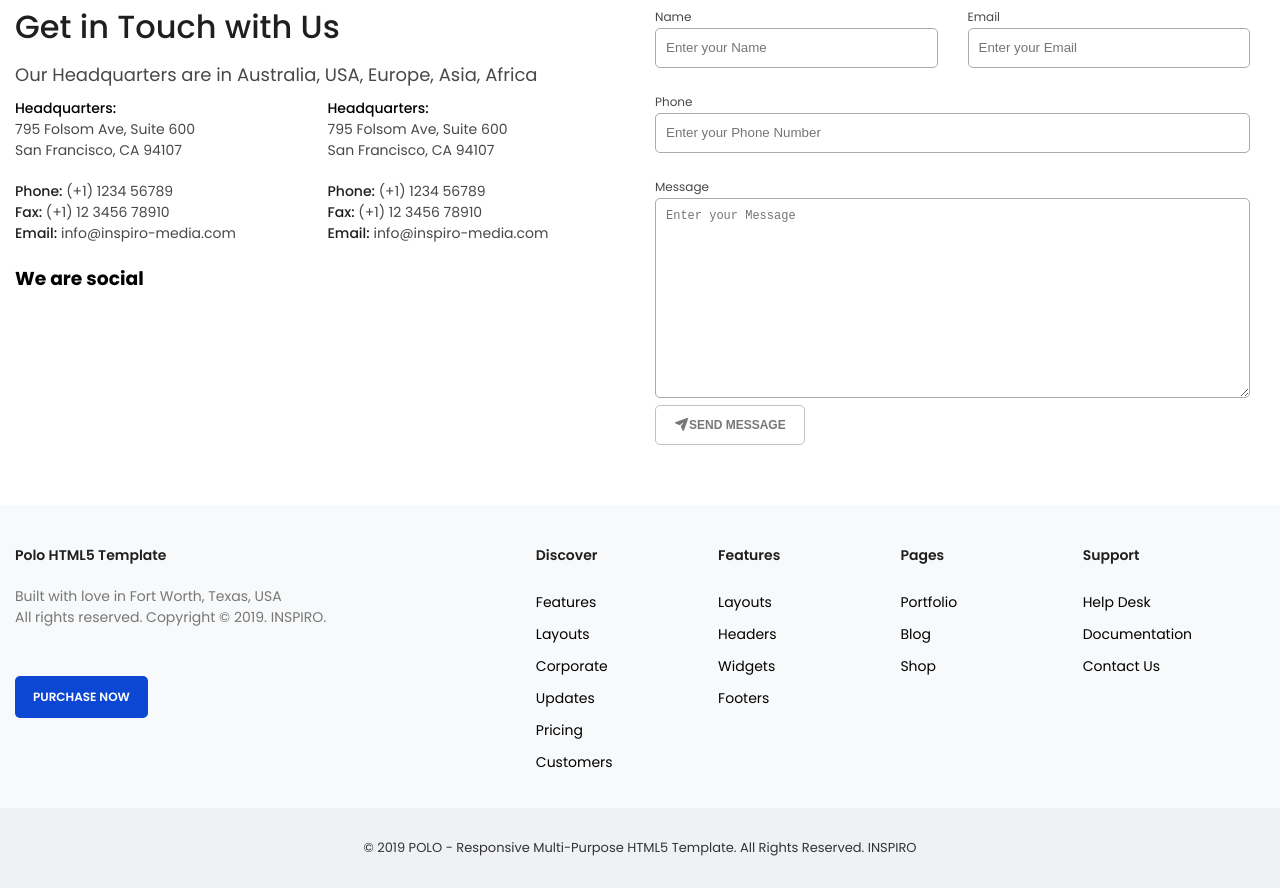
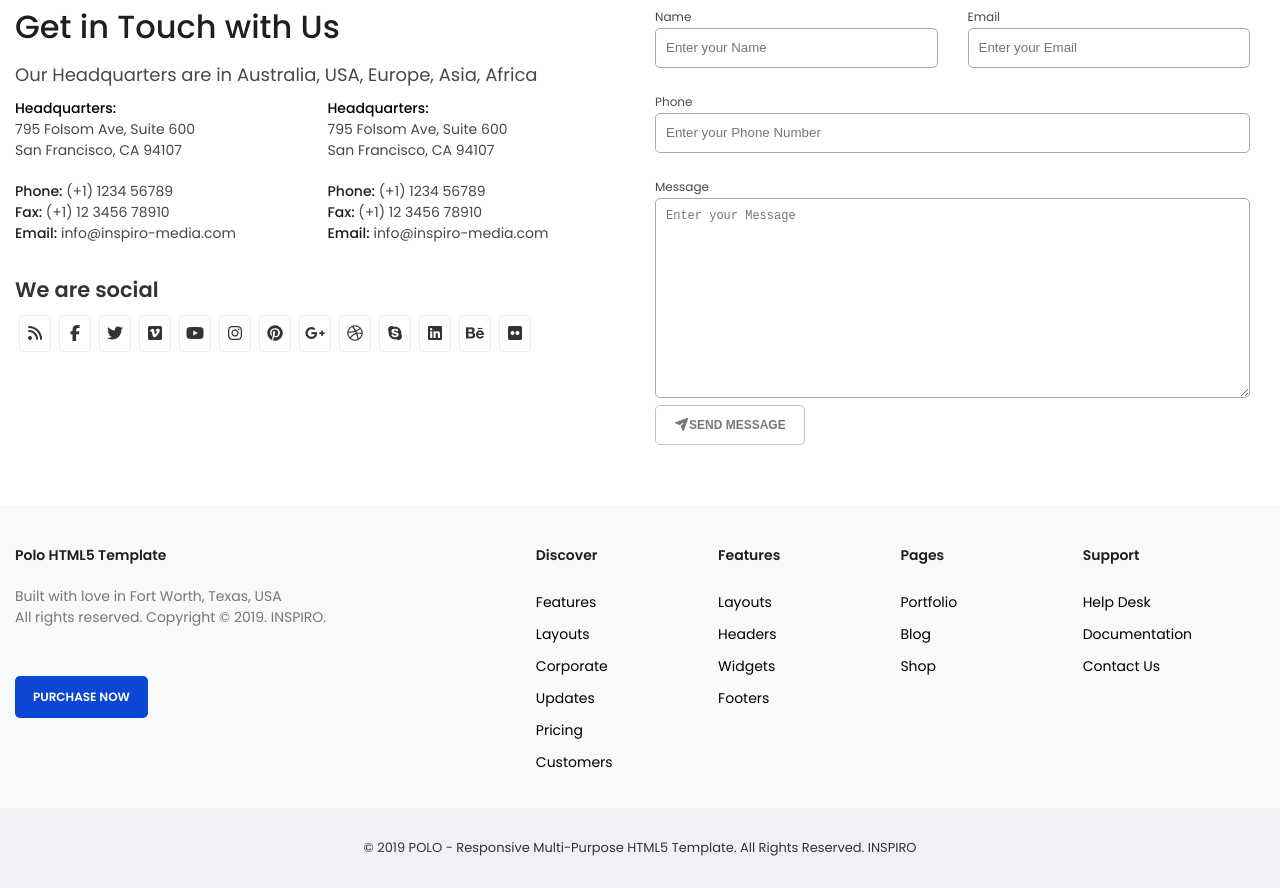
Before and after one commit to kashishsevak/PR-2-MQ, a plain HTML site: page index.html in a window 1280 px wide. Shown: the part 4521-5409 px from the top of the page. Drawn offline with Linux system fonts and the light colour scheme.

Commit message:
Add files via upload

```diff
--- a/css/style.css
+++ b/css/style.css
@@ -63,7 +63,7 @@ img {
   width: 41.6666%;
 }
 
-.col-3{
+.col-3 {
   width: 25%;
 }
 
@@ -209,7 +209,7 @@ header nav ul li a i {
 }
 
 .portfolio .portfolio-content nav ul li .active::after {
-  content: '';
+  content: "";
   background-color: #1f1f1f;
   width: 100px;
   height: 3px;
@@ -226,7 +226,7 @@ header nav ul li a i {
   position: absolute;
   top: 100%;
   left: 0;
-  transition: all 5s ease-in-out,
+  transition: all 5s ease-in-out;
 }
 
 .portfolio .portfolio-content {
@@ -237,7 +237,6 @@ header nav ul li a i {
   padding-right: 25px;
   padding-bottom: 25px;
 }
-
 
 /* portfolio section end */
 
@@ -310,7 +309,7 @@ header nav ul li a i {
 }
 
 .cards .progress ul .range-100::after {
-  content: '';
+  content: "";
   background-color: #2f2ff4;
   width: 100%;
   height: 10px;
@@ -319,7 +318,7 @@ header nav ul li a i {
 }
 
 .cards .progress ul .range-94::after {
-  content: '';
+  content: "";
   background-color: #2f2ff4;
   width: 94%;
   height: 10px;
@@ -328,7 +327,7 @@ header nav ul li a i {
 }
 
 .cards .progress ul .range-89::after {
-  content: '';
+  content: "";
   background-color: #2f2ff4;
   width: 89%;
   height: 10px;
@@ -337,7 +336,7 @@ header nav ul li a i {
 }
 
 .cards .progress ul .range-78::after {
-  content: '';
+  content: "";
   background-color: #2f2ff4;
   width: 78%;
   height: 10px;
@@ -346,7 +345,7 @@ header nav ul li a i {
 }
 
 .cards .progress ul .range-75::after {
-  content: '';
+  content: "";
   background-color: #2f2ff4;
   width: 75%;
   height: 10px;
@@ -521,7 +520,74 @@ header nav ul li a i {
   font-weight: 500;
   color: #1f1f1f;
 }
-
+.social-icon h3 {
+  font-size: 21px;
+  font-weight: 600;
+  color: #333;
+  margin: 10px 0;
+}
+.social-icon ul li a {
+  background: #fff;
+  color: #333;
+  font-size: 16px;
+  text-align: center;
+  padding: 5px;
+  margin: 0 4px;
+  border-radius: 4px;
+  border: 1px solid #eee;
+}
+.social-icon ul li:hover .fa-rss {
+  background-color: #ffc107;
+  color: #fff;
+}
+.social-icon ul li:hover .fa-facebook-f {
+  background-color: #007bff;
+  color: #fff;
+}
+.social-icon ul li:hover .fa-twitter {
+  background-color: #34cfe7;
+  color: #fff;
+}
+.social-icon ul li:hover .fa-vimeo {
+  background-color: #34cfe7;
+  color: #fff;
+}
+.social-icon ul li:hover .fa-youtube {
+  background-color: #ea3749;
+  color: #fff;
+}
+.social-icon ul li:hover .fa-instagram {
+  background-color: #fd7e14;
+  color: #fff;
+}
+.social-icon ul li:hover .fa-pinterest {
+  background-color: #ce1527;
+  color: #fff;
+}
+.social-icon ul li:hover .fa-google-plus-g {
+  background-color: #ffc107;
+  color: #fff;
+}
+.social-icon ul li:hover .fa-dribbble {
+  background-color: #ff4b9f;
+  color: #fff;
+}
+.social-icon ul li:hover .fa-skype {
+  background-color: #34cfe7;
+  color: #fff;
+}
+.social-icon ul li:hover .fa-linkedin {
+  background-color: #17a2b8;
+  color: #fff;
+}
+.social-icon ul li:hover .fa-behance {
+  background-color: #026bdc;
+  color: #fff;
+}
+.social-icon ul li:hover .fa-flickr {
+  background-color: #ff278c;
+  color: #fff;
+}
 .contact-us .contact-us-content .personal-detail {
   padding: 0 15px;
   margin-bottom: 20px;
@@ -588,20 +654,22 @@ header nav ul li a i {
 /* contact-us section end */
 
 /* footer section start */
-footer{
+footer {
   background-color: #f8f9fa;
   padding-top: 40px;
 }
-.footer-content .widget,.footer-content .widget-table{
+.footer-content .widget,
+.footer-content .widget-table {
   margin-bottom: 30px;
 }
-.footer-content .widget h3,.footer-content .widget-table h3{
+.footer-content .widget h3,
+.footer-content .widget-table h3 {
   font-size: 14px;
   font-weight: 600;
   color: #1f1f1f;
   margin-bottom: 20px;
 }
-.footer-content .widget p{
+.footer-content .widget p {
   font-size: 14px;
   font-weight: 400;
   color: #777;
@@ -617,23 +685,23 @@ footer{
   border-radius: 5px;
   text-transform: uppercase;
 }
-.footer-content .widget-table ul li{
+.footer-content .widget-table ul li {
   line-height: 32px;
 }
-.footer-content .widget-table ul li a{
+.footer-content .widget-table ul li a {
   font-size: 14px;
   font-weight: 400;
 }
-.footer-content .widget-table ul li a:hover{
+.footer-content .widget-table ul li a:hover {
   color: #0b47d2;
 }
-.copyright-content{
+.copyright-content {
   background-color: #eff1f4;
   justify-content: center;
   align-items: center;
   padding: 30px 0;
 }
-.copyright-content p{
+.copyright-content p {
   font-size: 13px;
   font-weight: 400;
   color: #333;
--- a/index.html
+++ b/index.html
@@ -340,6 +340,21 @@
                 </div>
                 <div class="social-icon">
                   <h3>We are social</h3>
+                  <ul class="d-flex">
+                    <li><a href="javascript:void(0)" class="fa-rss"><i class="fa-solid fa-rss"></i></a></li>
+                    <li><a href="javascript:void(0)" class="fa-facebook-f"><i class="fa-brands fa-facebook-f"></i></a></li>
+                    <li><a href="javascript:void(0)" class="fa-twitter"><i class="fa-brands fa-twitter"></i></a></li>
+                    <li><a href="javascript:void(0)" class="fa-vimeo"><i class="fa-brands fa-vimeo"></i></a></li>
+                    <li><a href="javascript:void(0)" class="fa-youtube"><i class="fa-brands fa-youtube"></i></a></li>
+                    <li><a href="javascript:void(0)" class="fa-instagram"><i class="fa-brands fa-instagram"></i></a></li>
+                    <li><a href="javascript:void(0)" class="fa-pinterest"><i class="fa-brands fa-pinterest"></i></a></li>
+                    <li><a href="javascript:void(0)" class="fa-google-plus-g"><i class="fa-brands fa-google-plus-g"></i></a></li>
+                    <li><a href="javascript:void(0)" class="fa-dribbble"><i class="fa-brands fa-dribbble"></i></a></li>
+                    <li><a href="javascript:void(0)" class="fa-skype"><i class="fa-brands fa-skype"></i></a></li>
+                    <li><a href="javascript:void(0)" class="fa-linkedin"><i class="fa-brands fa-linkedin"></i></a></li>
+                    <li><a href="javascript:void(0)" class="fa-behance"><i class="fa-brands fa-behance"></i></a></li>
+                    <li><a href="javascript:void(0)" class="fa-flickr"><i class="fa-brands fa-flickr"></i></a></li>
+                  </ul>
                 </div>
               </div>
             </div>
```
